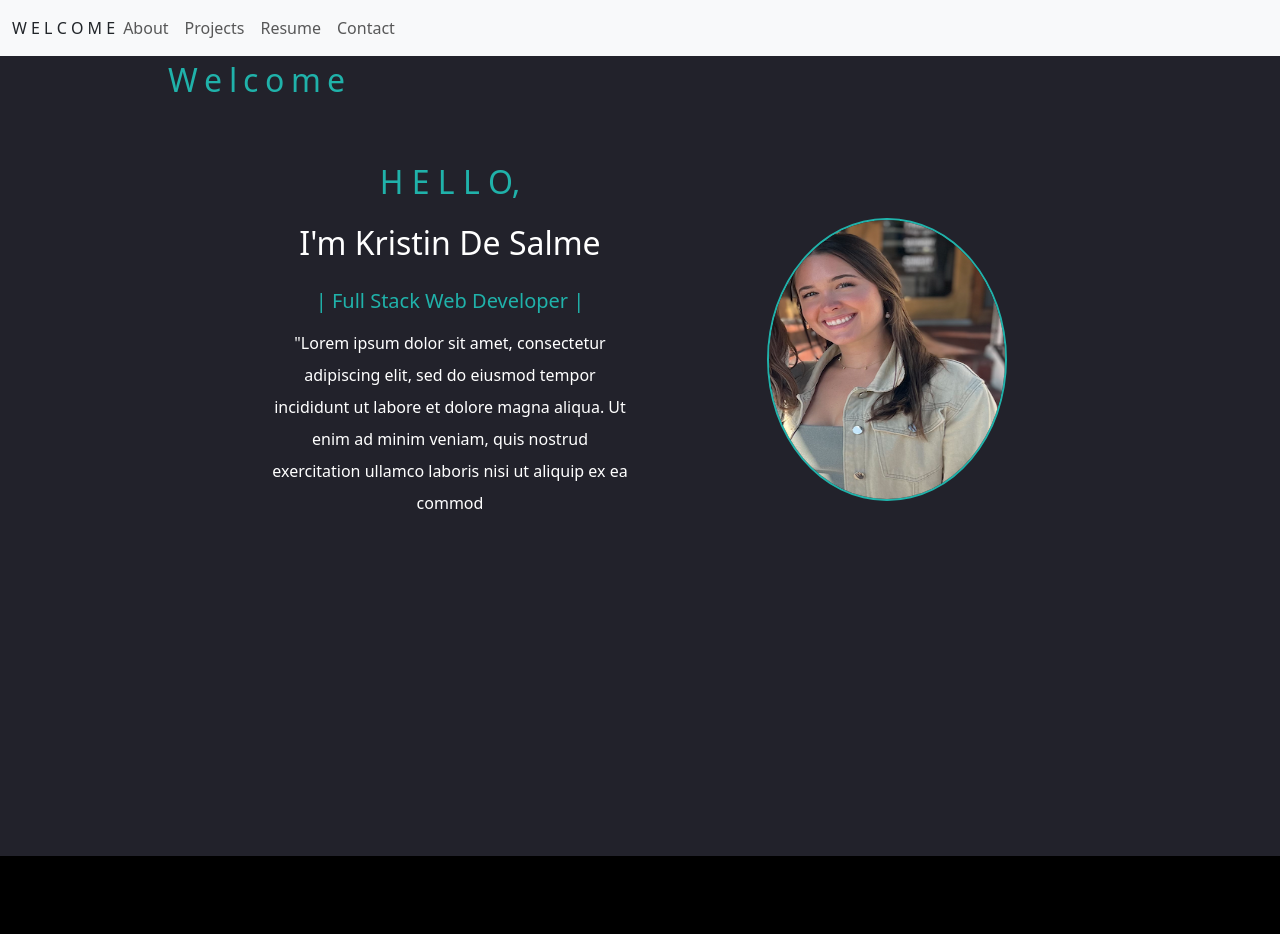
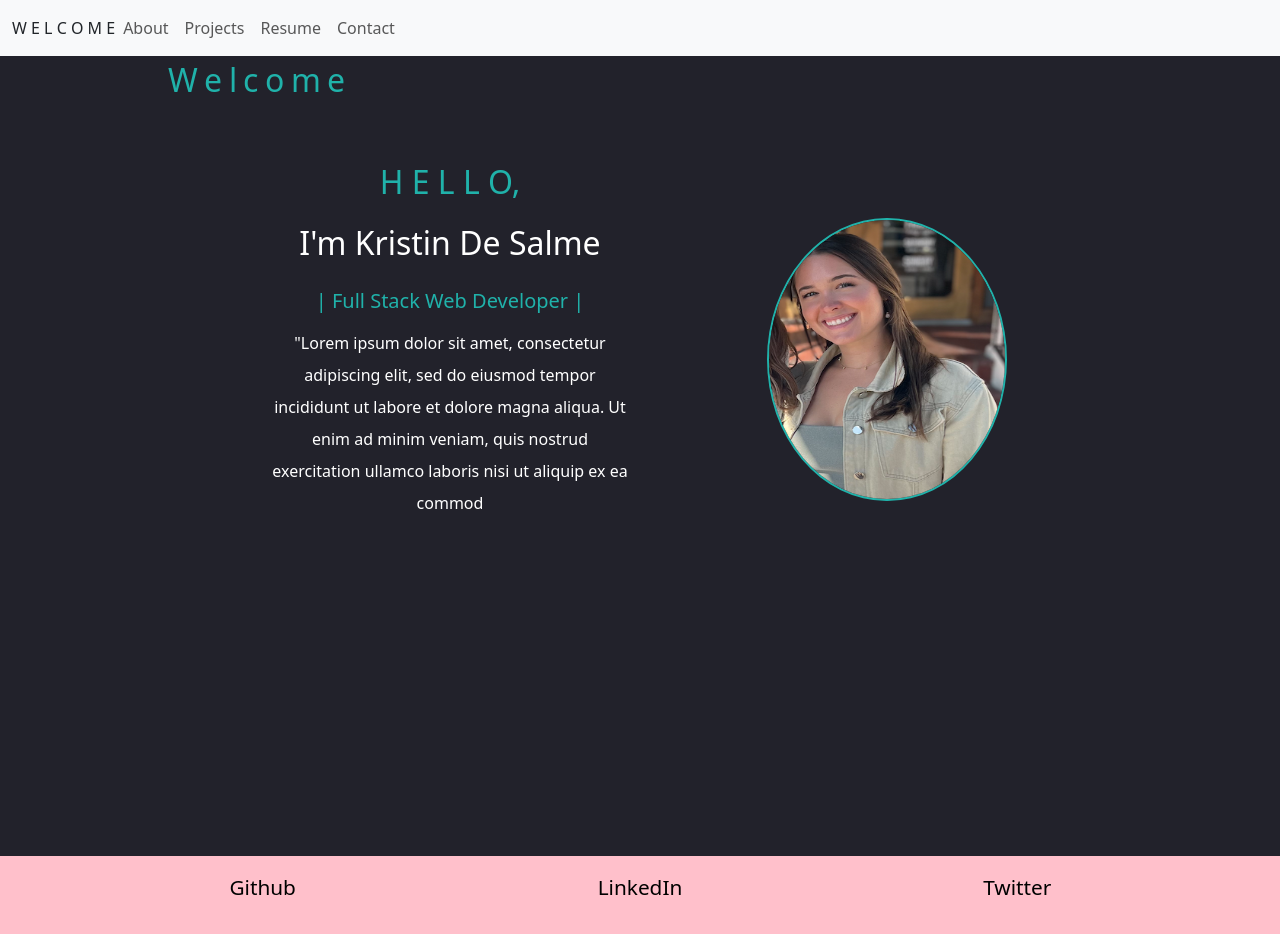
Before and after one commit to KR1ISTIN/portfolio, a React (Create React App) app in the folder react-portfolio/: page / in a window 1280 px wide. Before the commit the page ends 856 px from the top, so only its background shows below. Built offline with nearby package versions, Linux system fonts and the light colour scheme; the HTML template or start-up script is replaced by a standard one.

Commit message:
added footer component

```diff
--- /dev/null
+++ b/react-portfolio/src/components/Pages/Footer.js
@@ -0,0 +1,29 @@
+import React from 'react';
+
+export default function Footer(){
+
+    return (
+        <footer>
+            <div>
+                <div class="row">
+                    <div style={{background:'pink', height:'5em'}}class="col-12">
+                    <div class="container text-center" style={{padding:'1em'}}>
+                        <div class="row align-items-center">
+                            <div class="col">
+                                <a style={{color:'black', textDecoration:'none', fontSize:'1.3em'}}href='https://github.com/KR1ISTIN'>Github</a>
+                            </div>
+                            <div class="col">
+                                <a style={{color:'black', textDecoration:'none',fontSize:'1.3em'}} href='#'>LinkedIn</a>
+                            </div>
+                            <div class="col">
+                                <a style={{color:'black', textDecoration:'none',fontSize:'1.3em'}}href='#'>Twitter</a>
+                            </div>
+                        </div>
+                        </div>
+                    </div>
+                </div>
+            </div>
+        </footer>
+
+    )
+};
--- a/react-portfolio/src/components/PortfolioContainer.js
+++ b/react-portfolio/src/components/PortfolioContainer.js
@@ -5,6 +5,7 @@ import About from './Pages/About';
 import Projects from './Pages/Projects';
 import Contact from './Pages/Contact';
 import Resume from './Pages/Resume';
+import Footer from './Pages/Footer';
 
 export default function PortfolioContainer() {
     const [currentPage, setCurrentPage] = useState('Home');
@@ -35,6 +36,7 @@ export default function PortfolioContainer() {
           <NavTabs currentPage={currentPage} handlePageChange={handlePageChange} />
           {/* // TODO: Add a comment explaining what is happening on the following line */}
           {renderPage()}
+          <Footer />
         </div>
       );
 }
```
